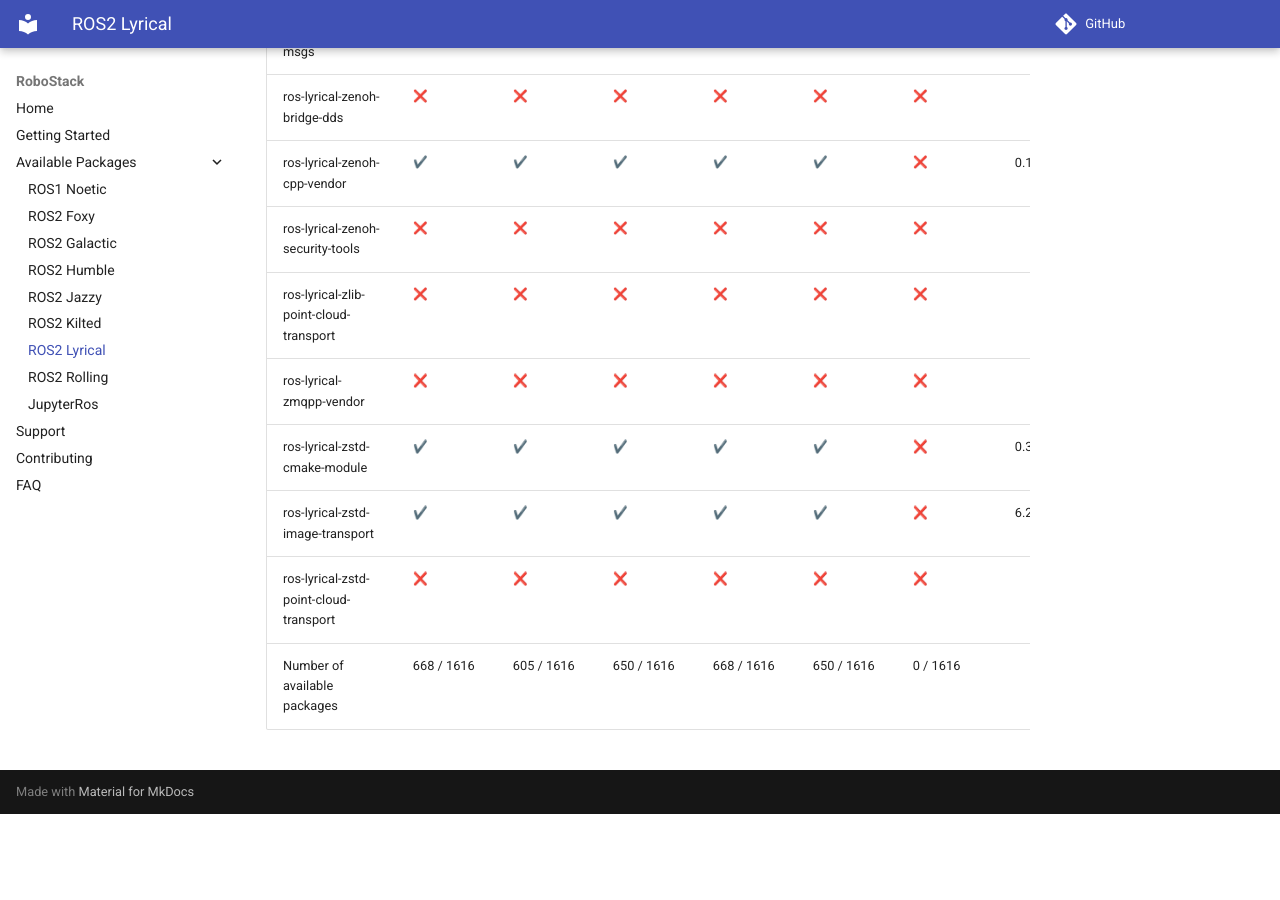
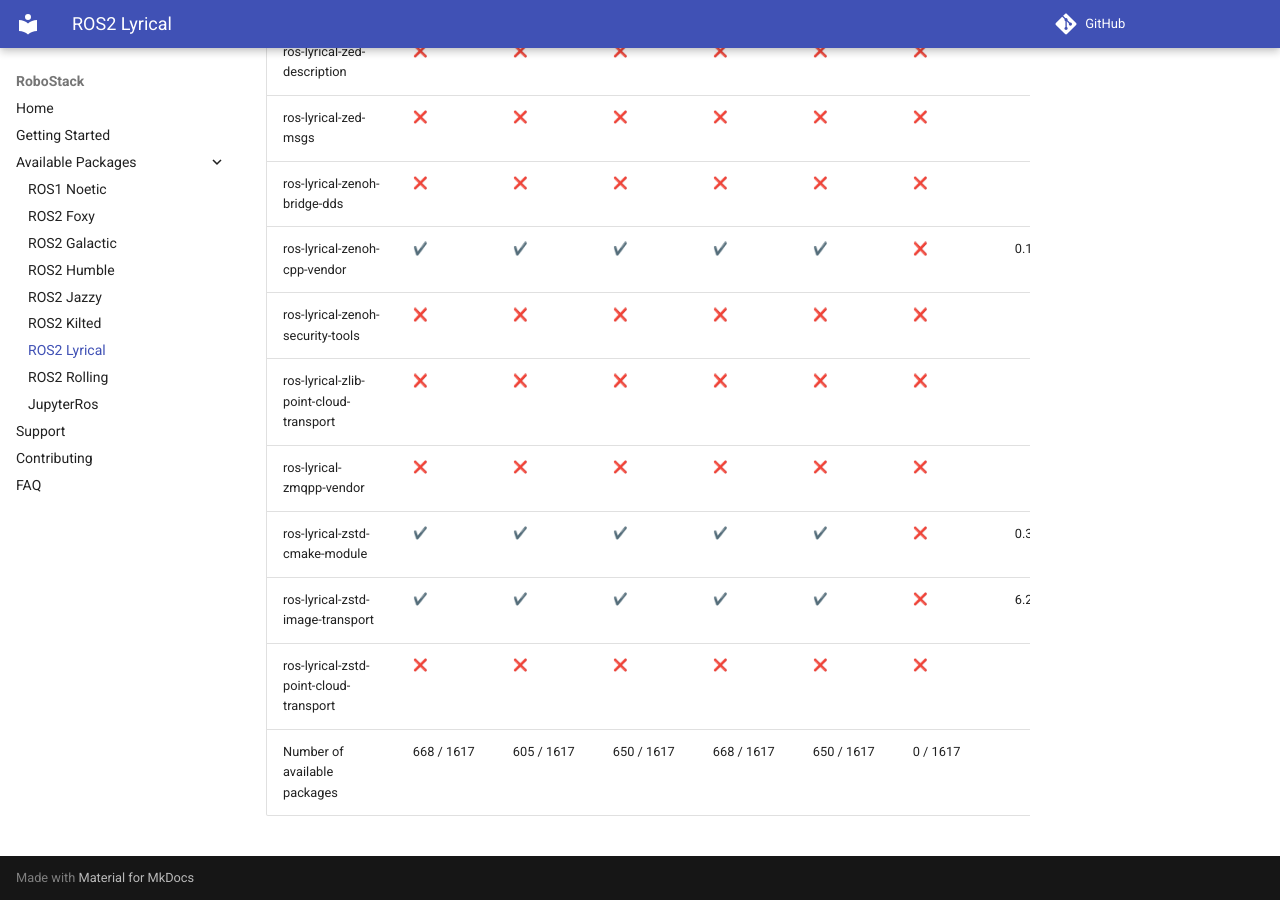
Before and after one commit to RoboStack/robostack.github.io, an MkDocs documentation site: the page built from docs/lyrical.md, in a window 1280 px wide and 900 px high, scrolled down 119298 px. Built offline with MkDocs 1.6.1 and Material for MkDocs 9.7.7, drawn with Linux system fonts in a browser that asks for light colours; emoji names are drawn with the system emoji font; comment, search, counter and statistics services are not loaded; before the commit the page ends 120112 px from its top, so only the background shows below that; some of the changed text lies outside the part shown.

Commit message:
Update tables

```diff
--- a/docs/lyrical.md
+++ b/docs/lyrical.md
@@ -1616,4 +1617,4 @@
 | ros-lyrical-zstd-cmake-module | :heavy_check_mark: { data-sort='1' } | :heavy_check_mark: { data-sort='1' } | :heavy_check_mark: { data-sort='1' } | :heavy_check_mark: { data-sort='1' } | :heavy_check_mark: { data-sort='1' } | :x: { data-sort='0' } | 0.33.3  |
 | ros-lyrical-zstd-image-transport | :heavy_check_mark: { data-sort='1' } | :heavy_check_mark: { data-sort='1' } | :heavy_check_mark: { data-sort='1' } | :heavy_check_mark: { data-sort='1' } | :heavy_check_mark: { data-sort='1' } | :x: { data-sort='0' } | 6.2.5  |
 | ros-lyrical-zstd-point-cloud-transport | :x: { data-sort='0' } | :x: { data-sort='0' } | :x: { data-sort='0' } | :x: { data-sort='0' } | :x: { data-sort='0' } | :x: { data-sort='0' } |   |
-| Number of available packages |  668 / 1616 | 605 / 1616 | 650 / 1616 | 668 / 1616 | 650 / 1616 | 0 / 1616 |
+| Number of available packages |  668 / 1617 | 605 / 1617 | 650 / 1617 | 668 / 1617 | 650 / 1617 | 0 / 1617 |
```
Also changed, not shown: other parts of docs/lyrical.md (+1 -0 lines), docs/jazzy.md (+2 -1 lines).
